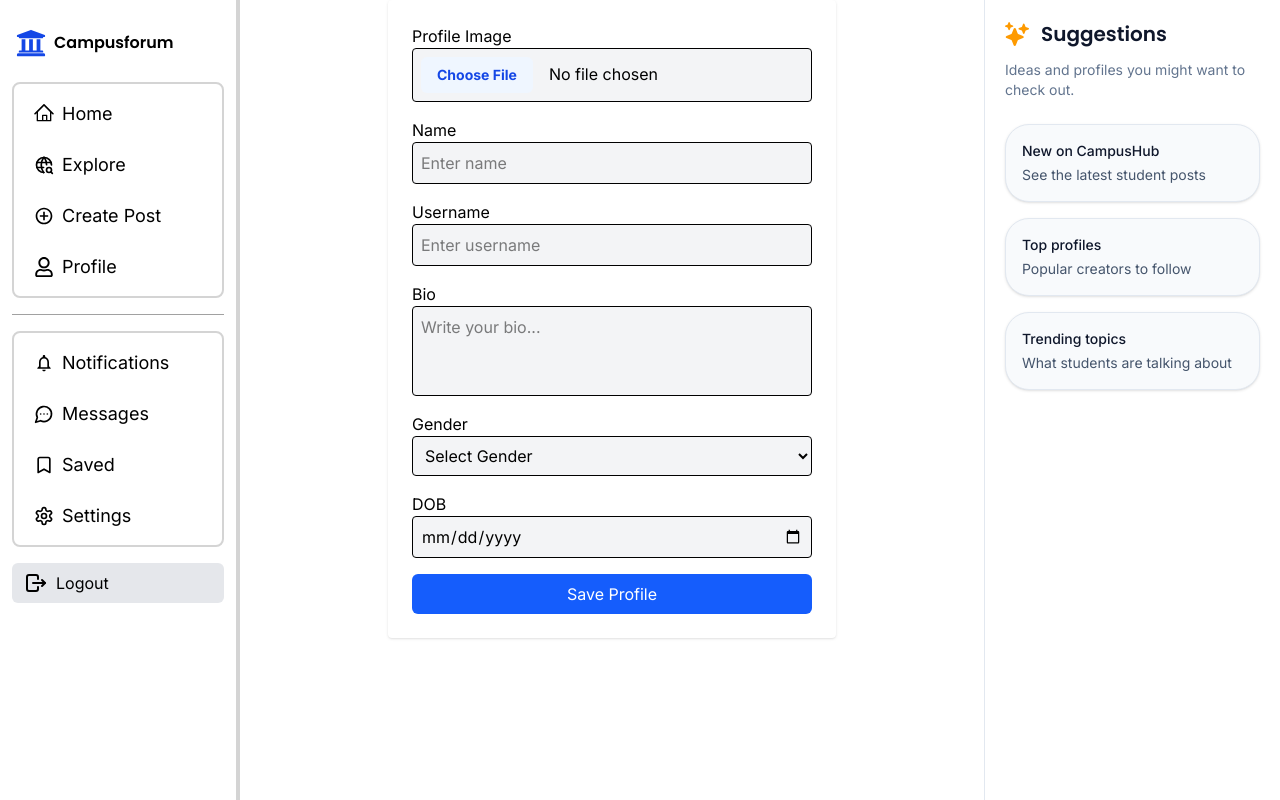
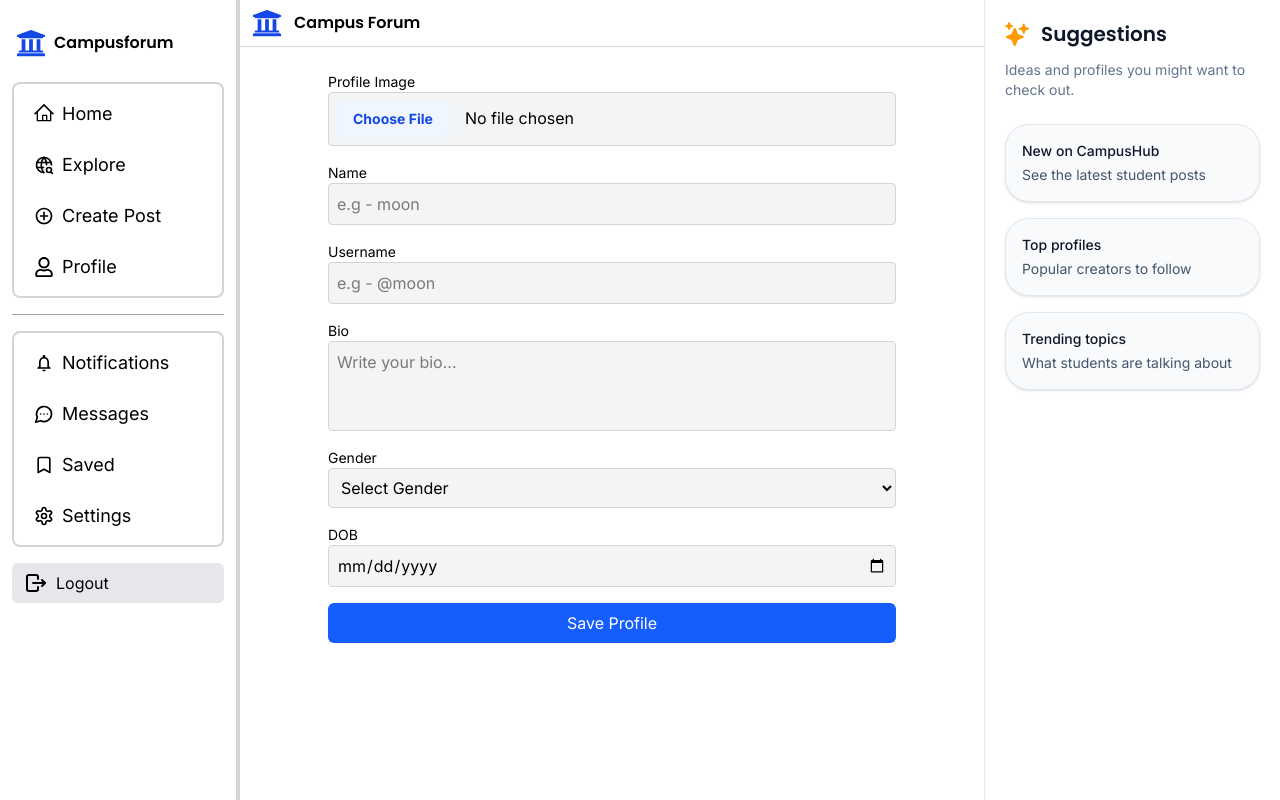
Before and after one commit to Abhassan2/campusforum, a Next.js app in the folder frontend/: page /profile/edit in a window 1280 px wide. Built offline with nearby package versions, Linux system fonts and the light colour scheme; no server answers; sample sign-in values are in the browser's storage.

Commit message:
fix single post route

```diff
--- a/frontend/app/(main)/explore/page.jsx
+++ b/frontend/app/(main)/explore/page.jsx
@@ -30,7 +30,7 @@ export default function ExplorePage() {
   return (
     <div className="py-2 flex flex-col sm:items-center">
       {/* explore header */}
-      <header className="w-full flex sm:items-center flex-col gap-5 px-3 pt-2 pb-4 border-b-2 border-neutral-300">
+      <header className="w-full bg-white sticky top-0 left-0 z-100 flex sm:items-center flex-col gap-5 px-3 pt-2 pb-4 border-b border-neutral-300">
         <div className="flex gap-3 items-center">
           <FaUniversity className="text-[28px] " />
           <h1 className="text-[16px] font-semibold">Explore</h1>
@@ -57,7 +57,7 @@ export default function ExplorePage() {
 
       {/* explore body */}
       <VirtuosoGrid
-        style={{ height: "100vh", width: "100%" }}
+        style={{ height: "80vh", width: "100%" }}
         totalCount={posts?.length}
         itemContent={(index) => (
           <UserPost key={index} post={posts[index]} />
--- a/frontend/app/(main)/layout.jsx
+++ b/frontend/app/(main)/layout.jsx
@@ -17,7 +17,7 @@ export default function MainLayout({ children }) {
 
       <div className="flex-1 flex flex-col">
         <Header />
-        <div className={`flex-1 overflow-y-scroll hide-scrollbar transition-transform duration-300`}>
+        <div className="flex-1 overflow-y-scroll">
           {children}
         </div>
         <BottomNav />
--- a/frontend/app/(main)/post/page.jsx
+++ b/frontend/app/(main)/post/page.jsx
@@ -28,7 +28,7 @@ export default function CreatePostPage() {
   return (
     <div className="pb-10">
       {/* create post header */}
-      <header className="flex px-3 py-2 mb-4 border-b-2 border-neutral-300">
+      <header className="flex px-3 py-2 mb-4 border-b border-neutral-300">
         <div className="flex gap-3 items-center">
           <FaUniversity className="text-[30px] text-blue-700" />
           <h1 className="text-[16px] font-semibold">Campus Forum</h1>
--- a/frontend/app/(main)/profile/edit/page.jsx
+++ b/frontend/app/(main)/profile/edit/page.jsx
@@ -2,6 +2,7 @@
 import { PostContext } from "@/app/context/postContext.jsx";
 import Loader from "@/components/loader";
 import { useContext, useState } from "react";
+import { FaUniversity } from "react-icons/fa";
 
 export default function ProfileEditPage() {
   const { isLoading, editProfile } = useContext(PostContext);
@@ -41,20 +42,28 @@ export default function ProfileEditPage() {
     editProfile(formData);
   };
   return (
+    <div>
+      <header className="flex px-3 py-2 mb-4 border-b border-neutral-300">
+        <div className="flex gap-3 items-center">
+          <FaUniversity className="text-[30px] text-blue-700" />
+          <h1 className="text-[16px] font-semibold">Campus Forum</h1>
+        </div>
+      </header>
+
       <form
         onSubmit={handleSubmit}
-      className="max-w-md mx-auto p-6 bg-white shadow rounded flex flex-col gap-4"
+        className="max-w-150 mx-auto px-4 py-2 bg-white flex flex-col gap-4"
         encType="multipart/form-data"
       >
         {/* Profile Picture */}
         <div className="flex flex-col">
-        <label>Profile Image</label>
+          <label className="text-[14px]">Profile Image</label>
           <input
             type="file"
             name="profilePic"
             accept="image/*"
             onChange={handleChange}
-          className="border p-2 bg-gray-100 rounded cursor-pointer
+            className="border border-neutral-300 p-2 bg-gray-100 rounded cursor-pointer
                     file:mr-4 file:py-2 file:px-4
                     file:rounded-md file:border-0
                     file:text-sm file:font-semibold
@@ -65,51 +74,52 @@ export default function ProfileEditPage() {
 
         {/* Name */}
         <div className="flex flex-col">
-        <label>Name</label>
+          <label className="text-[14px]">Name</label>
           <input
             type="text"
             name="name"
-          placeholder="Enter name"
+            placeholder="e.g - moon"
             value={profileData.name}
             onChange={handleChange}
-          className="border p-2 bg-gray-100 rounded cursor-pointer"
+            className="border border-neutral-300 p-2 outline-[#3b82f6] bg-gray-100 rounded cursor-pointer"
           />
         </div>
 
         {/* Username */}
         <div className="flex flex-col">
-        <label>Username</label>
+          <label className="text-[14px]">Username</label>
           <input
             type="text"
             name="username"
-          placeholder="Enter username"
+            placeholder="e.g - @moon"
             value={profileData.username}
             onChange={handleChange}
-          className="border p-2 bg-gray-100 rounded cursor-pointer"
+            className="border border-neutral-300 p-2 outline-[#3b82f6] bg-gray-100 rounded cursor-pointer"
           />
         </div>
 
         {/* Bio */}
         <div className="flex flex-col">
-        <label>Bio</label>
+          <label className="text-[14px]">Bio</label>
           <textarea
             name="bio"
             placeholder="Write your bio..."
             value={profileData.bio}
             onChange={handleChange}
-          className="border p-2 bg-gray-100 rounded resize-none cursor-pointer"
+            className="border border-neutral-300 p-2 outline-[#3b82f6] bg-gray-100 rounded resize-none cursor-pointer"
             rows={3}
+            maxLength={300}
           />
         </div>
 
         {/* Gender */}
         <div className="flex flex-col">
-        <label>Gender</label>
+          <label className="text-[14px]">Gender</label>
           <select
             name="gender"
             value={profileData.gender}
             onChange={handleChange}
-          className="border p-2 bg-gray-100 rounded cursor-pointer"
+            className="border border-neutral-300 p-2 outline-[#3b82f6] bg-gray-100 rounded cursor-pointer"
           >
             <option value="">Select Gender</option>
             <option value="male">Male</option>
@@ -120,13 +130,13 @@ export default function ProfileEditPage() {
 
         {/* Date of Birth */}
         <div className="flex flex-col">
-        <label>DOB</label>
+          <label className="text-[14px]">DOB</label>
           <input
             type="date"
             name="dateOfBirth"
             value={profileData.dateOfBirth}
             onChange={handleChange}
-          className="border p-2 bg-gray-100 rounded cursor-pointer"
+            className="border border-neutral-300 p-2 outline-[#3b82f6] bg-gray-100 rounded cursor-pointer"
           />
         </div>
 
@@ -144,5 +154,6 @@ export default function ProfileEditPage() {
           </button>
         )}
       </form>
+    </div>
   );
 }
--- a/frontend/app/context/postContext.jsx
+++ b/frontend/app/context/postContext.jsx
@@ -25,6 +25,7 @@ const PostContextProvider = ({ children }) => {
   const [userPosts, setUserPosts] = useState([]);
   const [post, setPost] = useState([]);
   const [comments, setComments] = useState([]);
+  const [postCommentLength, setPostCommentLength] = useState([]);
   const [comment, setComment] = useState("");
 
   // const uploadPost = async (caption, file) => {
@@ -135,6 +136,7 @@ const PostContextProvider = ({ children }) => {
       if (response.data.success) {
         setIsLoading(false)
         setPosts(response.data.posts);
+        setPostCommentLength(response.data.comments);
       } else {
         setIsLoading(false)
         console.error("In homeFeed error: ",response.data.message);
@@ -200,6 +202,7 @@ const PostContextProvider = ({ children }) => {
       if (response.data.success) {
         setIsLoading(false);
         setPost(response.data.post);
+        setPostCommentLength(response.data.commentLength);
       } else {
         setIsLoading(false);
         toast.error(response.data.message);
@@ -336,6 +339,7 @@ const PostContextProvider = ({ children }) => {
   const value = {
     homeFeed,
     getProfile,
+    postCommentLength,
 
     router,
     currentUser,
--- a/frontend/app/globals.css
+++ b/frontend/app/globals.css
@@ -9,11 +9,11 @@ h1, h2 {
   font-family: var(--font-poppins), sans-serif;
 }
 
-.hide-scrollbar::-webkit-scrollbar {
+/* .hide-scrollbar::-webkit-scrollbar {
   display: none;
 }
 
 .hide-scrollbar {
   -ms-overflow-style: none;
   scrollbar-width: none;
-}
+} */
--- a/frontend/app/layout.jsx
+++ b/frontend/app/layout.jsx
@@ -18,8 +18,8 @@ const inter = Inter({
 });
 
 export const metadata = {
-  title: "CampusHub App",
-  description: "Generated by CampusHub app",
+  title: "Campusforum App",
+  description: "Generated by Campusforum app",
 };
 
 export default async function RootLayout({ children }) {
--- a/frontend/components/postActions.jsx
+++ b/frontend/components/postActions.jsx
@@ -7,7 +7,7 @@ import { useContext, useEffect, useState } from "react";
 import { PostContext } from "@/app/context/postContext";
 
 export default function PostActions({ lenOfComment, postId, postLikes }) {
-  const { setPostId, setOpenCommentBox, likeOnPost, currentUser } =
+  const { setPostId, setOpenCommentBox, likeOnPost, currentUser, postCommentLength } =
     useContext(PostContext);
 
   const [isLike, setIsLike] = useState(false);
@@ -57,7 +57,7 @@ export default function PostActions({ lenOfComment, postId, postLikes }) {
           className="flex gap-2 items-center text-neutral-800"
         >
           <FaRegCommentDots className="text-xl cursor-pointer" />
-          <span>{lenOfComment}</span>
+          <span>{postCommentLength && postCommentLength.filter((c)=> c.post === postId).length}</span>
         </div>
 
         <div className=" text-neutral-800">
--- a/frontend/components/postCard.jsx
+++ b/frontend/components/postCard.jsx
@@ -37,7 +37,7 @@ function PostCard({ post, comments }) {
       <div className="md:hidden">
         <PostCardHeader post={post} />
       </div>
-      {post?.media[0]?.type.includes("image") && (
+      {post?.media?.some((m)=> m.type.includes("image")) && (
         <Image
           src={post?.media[0]?.url || "/landing_img.png"}
           loading="eager"
@@ -47,7 +47,7 @@ function PostCard({ post, comments }) {
           className="w-full max-h-115 min-w-60 sm:w-full sm:h-120 md:max-w-150"
         />
       )}
-      {post?.media[0]?.type.includes("video") && (
+      {post?.media?.some((m)=> m.type.includes("video")) && (
         <div className="relative aspect-w-16 aspect-h-9 w-full">
           <video
             ref={videoRef}
@@ -113,7 +113,7 @@ function PostCard({ post, comments }) {
         {/* post caption */}
         <div className="text-[14px] my-2 md:text-[16px] md:px-4">
           <p className="text-clip">
-            {expanded ? post?.caption : post?.caption.substring(0, 50)}
+            {expanded ? post?.caption : post?.caption?.slice(0, 60)}
             <ToggleReadBtn
               textLength={post?.caption?.length}
               isExpanded={expanded}
--- a/frontend/ui/comment.jsx
+++ b/frontend/ui/comment.jsx
@@ -40,7 +40,7 @@ export default function CommentUi() {
     <div
       className={`w-full fixed bottom-0 right-0 bg-white shadow-lg transform transition-transform duration-300 ${
         openCommentBox ? "translate-y-0 md:w-100" : "translate-y-full"
-      } h-screen`}
+      } h-[90vh] md:h-screen`}
     >
       <div className="grid">
         <div>
```
Also changed, not shown: frontend/ui/profile.jsx (+4 -4 lines), 1 other file (tests, documents, lock files or other folders). Lines whose indentation alone changed are shown as unchanged.
